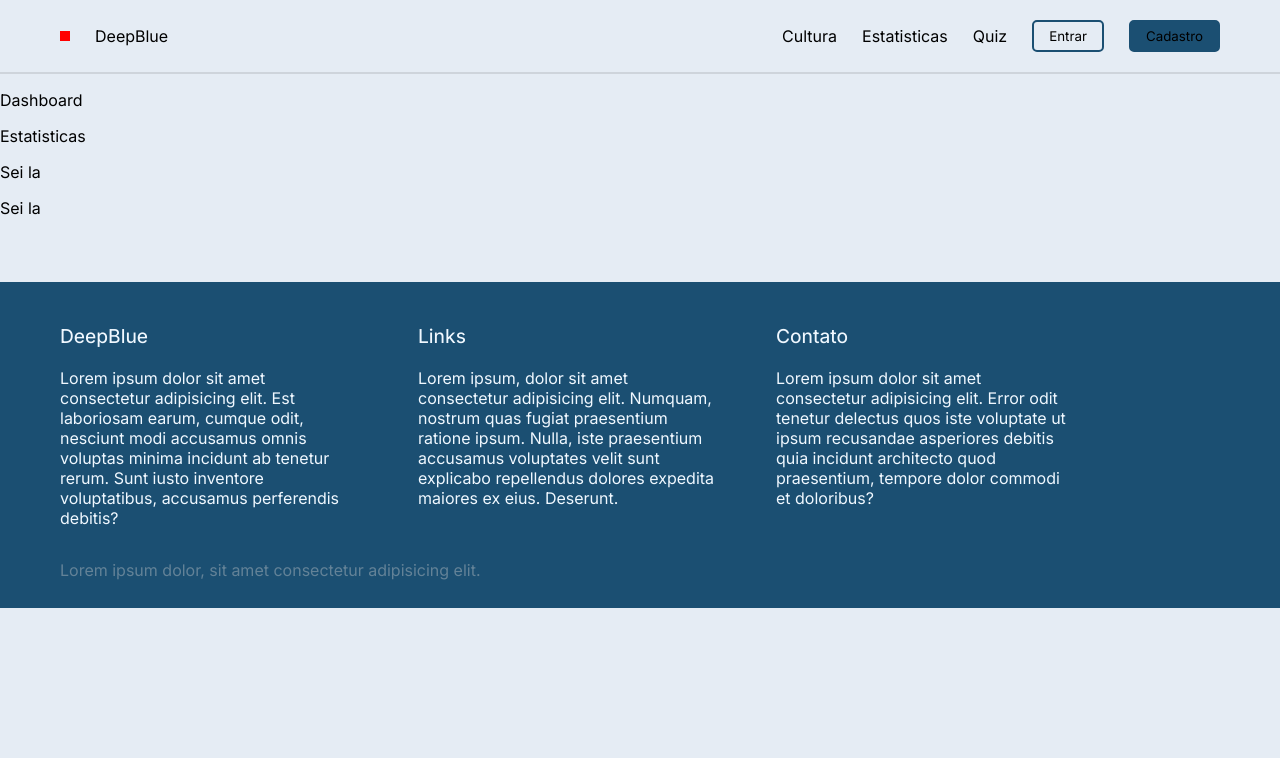
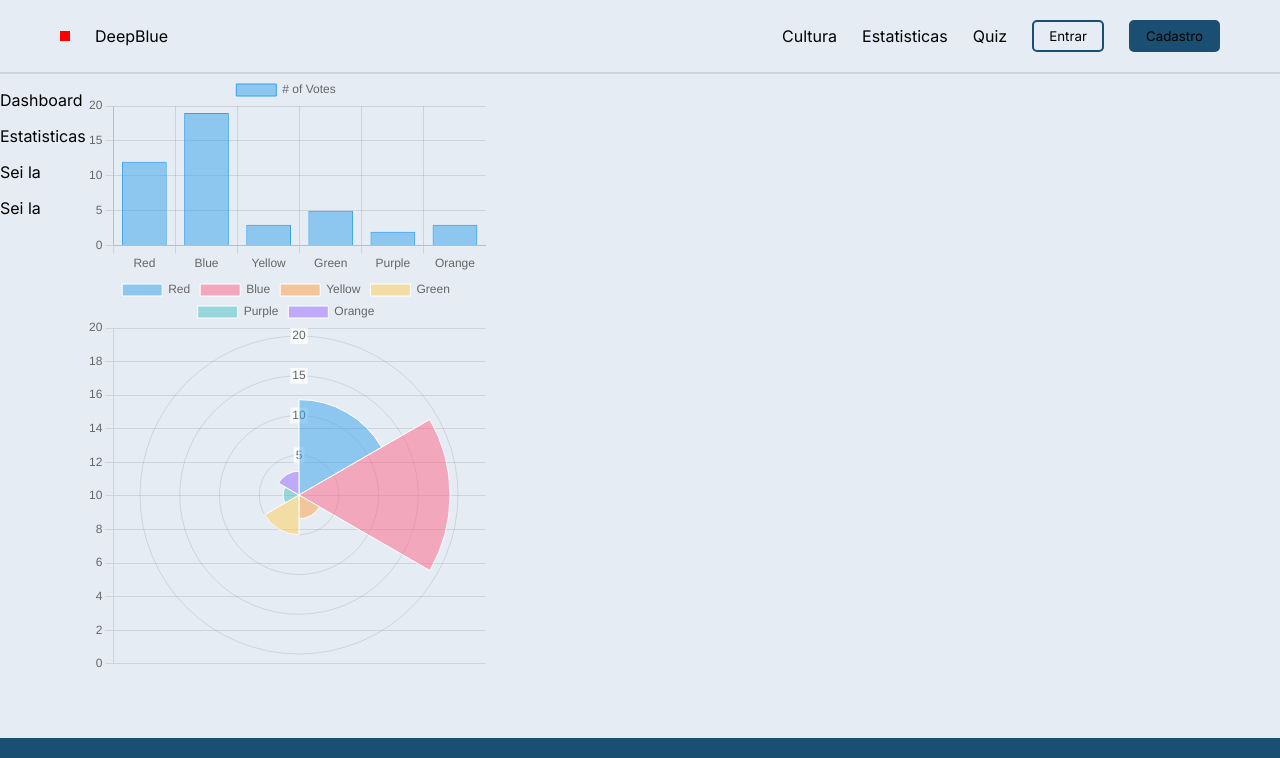
Before and after one commit to gabrielavmxx/DeepBlue, a website: page public/dashboard.html in a window 1280 px wide. Shown: the top 758 px of the page. Drawn offline with nearby package versions, Linux system fonts and the light colour scheme.

Commit message:
Mudanças na api

```diff
--- /dev/null
+++ b/public/dashboard.css
@@ -0,0 +1,10 @@
+.grafico
+{
+    width: 20%;
+    height: 200px;
+}
+
+.conteudo-dashboard{
+    display: flex;
+
+}
--- a/public/dashboard.html
+++ b/public/dashboard.html
@@ -4,6 +4,8 @@
     <meta charset="UTF-8">
     <meta name="viewport" content="width=device-width, initial-scale=1.0">
     <link rel="stylesheet" href="style.css">
+    <link rel="stylesheet" href="dashboard.css">
+    <script src="https://cdn.jsdelivr.net/npm/chart.js"></script>
     <title>Dashboard</title>
 </head>
 <body>
@@ -23,14 +25,14 @@
 
     <div class="conteudo-dashboard">
         <div class="items-dashboard">
-            <p class="paragrafo-">Dashboard</p>
+            <p class="paragrafo">Dashboard</p>
             <p>Estatisticas</p>
             <p>Sei la</p>
             <p>Sei la</p>
         </div>
         <div class="graficos-dashboard">
-            <div class="caixa caixa1"></div>
-            <div class="caixa caixa2"></div>
+            <canvas class="grafico" id="myChart1"></canvas>
+            <canvas class="grafico" id="myChart2"></canvas>
         </div>
     </div>
 
@@ -61,3 +63,46 @@
     </div>
 </body>
 </html>
+
+<script>
+    const ctx1 = document.getElementById('myChart1');
+    const ctx2 = document.getElementById('myChart2');
+
+    new Chart(ctx1, {
+    type: 'bar',
+    data: {
+        labels: ['Red', 'Blue', 'Yellow', 'Green', 'Purple', 'Orange'],
+        datasets: [{
+        label: '# of Votes',
+        data: [12, 19, 3, 5, 2, 3],
+        borderWidth: 1
+        }]
+    },
+    options: {
+        scales: {
+        y: {
+            beginAtZero: true
+        }
+        }
+    }
+    });
+
+    new Chart(ctx2, {
+    type: 'polarArea',
+    data: {
+        labels: ['Red', 'Blue', 'Yellow', 'Green', 'Purple', 'Orange'],
+        datasets: [{
+        label: '# of Votes',
+        data: [12, 19, 3, 5, 2, 3],
+        borderWidth: 1
+        }]
+    },
+    options: {
+        scales: {
+        y: {
+            beginAtZero: true
+        }
+        }
+    }
+    });
+</script>
--- a/src/controllers/usuarioController.js
+++ b/src/controllers/usuarioController.js
@@ -11,13 +11,13 @@ function autenticar(req, res) {
     } else {
 
         usuarioModel.autenticar(email, senha)
-            .then(
+            .then( //espera executar o resto da funcao para executar essa parte
                 function (resultadoAutenticar) {
                     console.log(`\nResultados encontrados: ${resultadoAutenticar.length}`);
                     console.log(`Resultados: ${JSON.stringify(resultadoAutenticar)}`); // transforma JSON em String
 
                     if (resultadoAutenticar.length == 1) {
-                        console.log(resultadoAutenticar);
+                        res.status(200).json(resultadoAutenticar[0])
                     } else if (resultadoAutenticar.length == 0) {
                         res.status(403).send("Email e/ou senha inválido(s)");
                     } else {
```
Also changed, not shown: public/login.html (+5 -5 lines), 1 other file.
